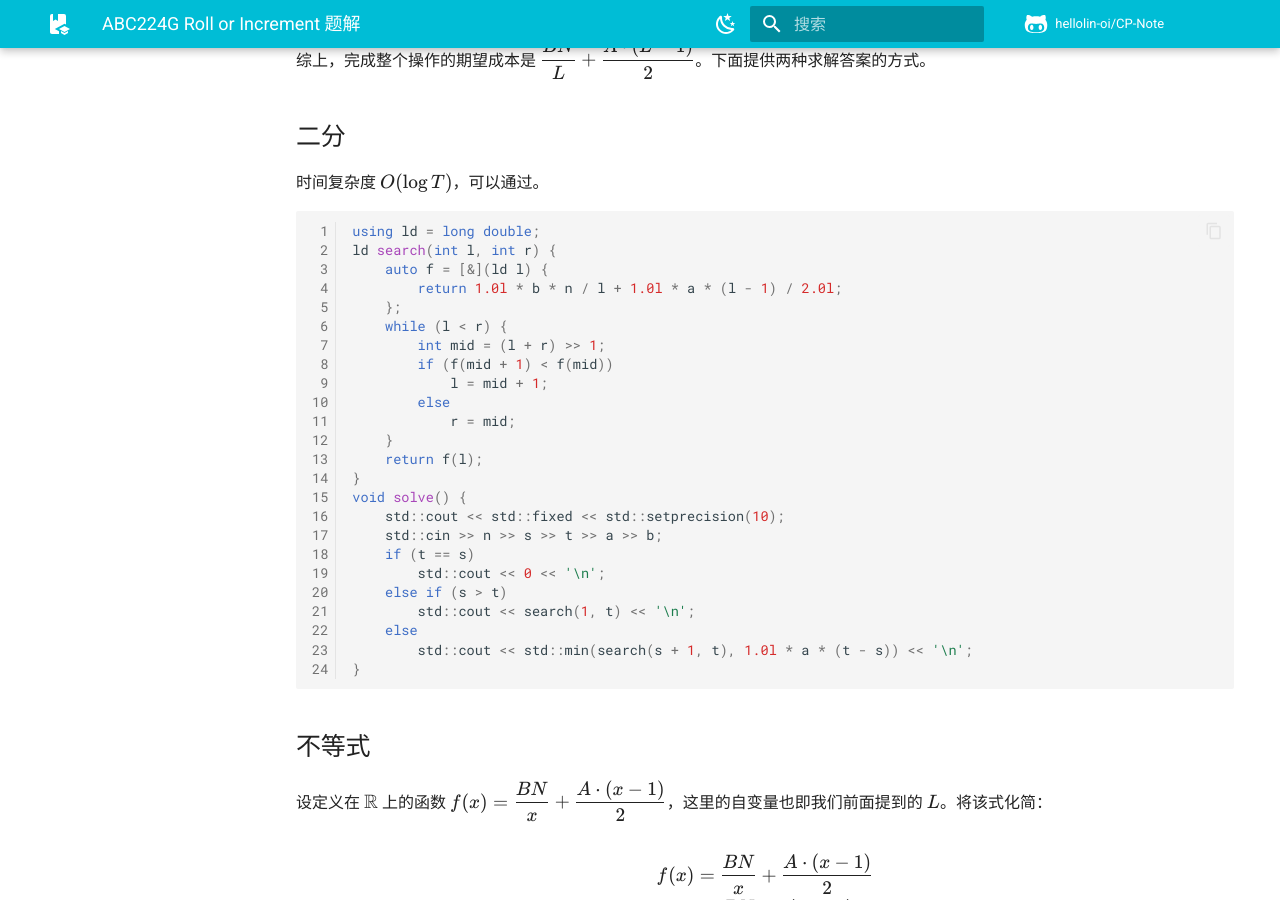
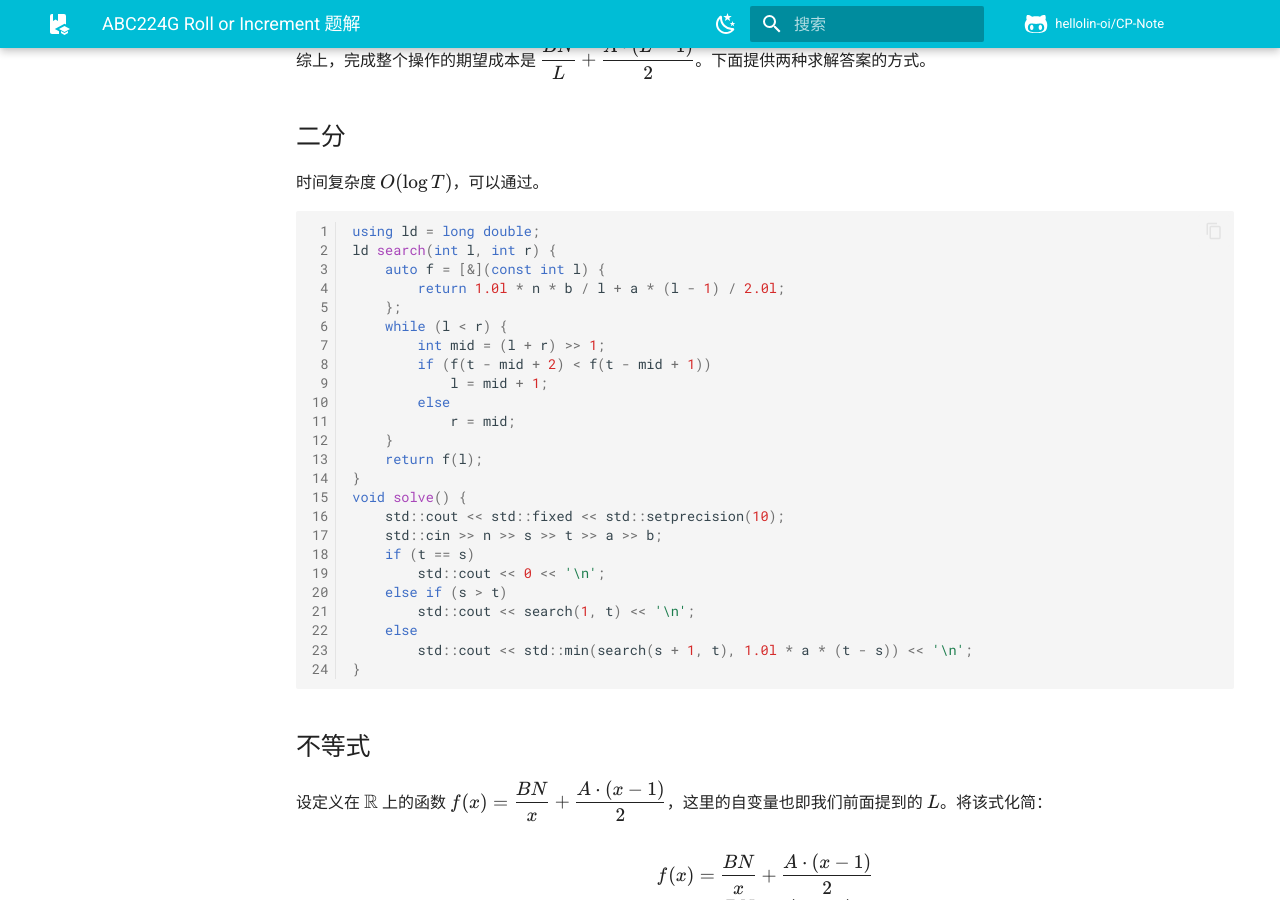
Before and after one commit to VLTHellolin/CP-Note, an MkDocs documentation site: the page built from docs/solutions/abc224g.md, in a window 1280 px wide and 900 px high, scrolled down 698 px. Built offline with MkDocs 1.6.1 and Material for MkDocs 9.7.7, drawn with Linux system fonts in a browser that asks for light colours; comment, search, counter and statistics services are not loaded.

Commit message:
feat: ✨ 更新文章

````diff
--- a/docs/solutions/abc224g.md
+++ b/docs/solutions/abc224g.md
@@ -31,12 +31,12 @@ comments: true
 ``` cpp
 using ld = long double;
 ld search(int l, int r) {
-    auto f = [&](ld l) {
-        return 1.0l * b * n / l + 1.0l * a * (l - 1) / 2.0l;
+    auto f = [&](const int l) {
+        return 1.0l * n * b / l + a * (l - 1) / 2.0l;
     };
     while (l < r) {
         int mid = (l + r) >> 1;
-        if (f(mid + 1) < f(mid))
+        if (f(t - mid + 2) < f(t - mid + 1))
             l = mid + 1;
         else
             r = mid;
````
